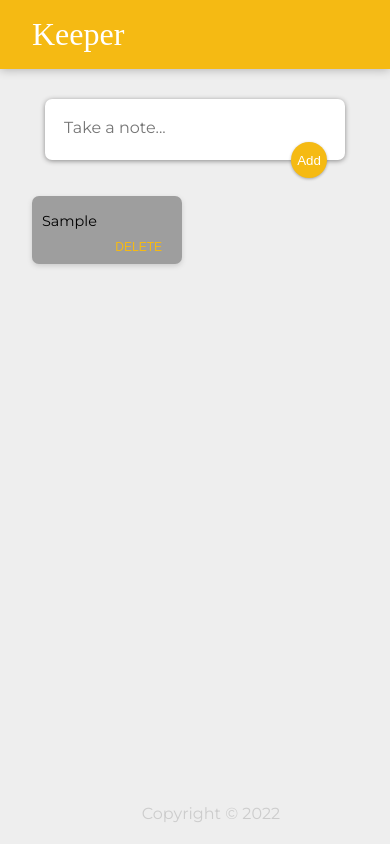
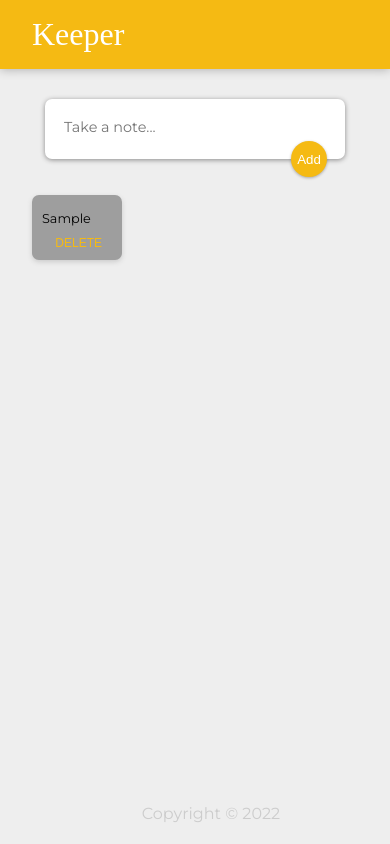
Before and after one commit to avcna/-Keeper-note-app, a React (Create React App) app: page / in a window 390 px wide. Both pictures are taken after typing "Sample" into the empty fields and a click on the button "Add". Built offline with nearby package versions, Linux system fonts and the light colour scheme; grey boxes are pictures that could not be loaded; a web font is replaced by a local one.

Commit message:
note area dikecilin

```diff
--- a/public/styles.css
+++ b/public/styles.css
@@ -112,16 +112,16 @@ form button {
   }
 
   .note {
-    width: 150px;
+    width: 90px;
   }
   .note p,
   .note h1{
-    font-size: 0.9rem;
+    font-size: 0.8rem;
   }
 
   form input,
   form textarea {
-  font-size: 1rem;
+  font-size: 0.9rem;
 }
 
 }
```
